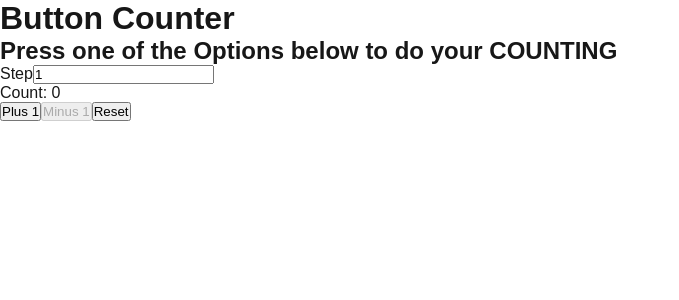
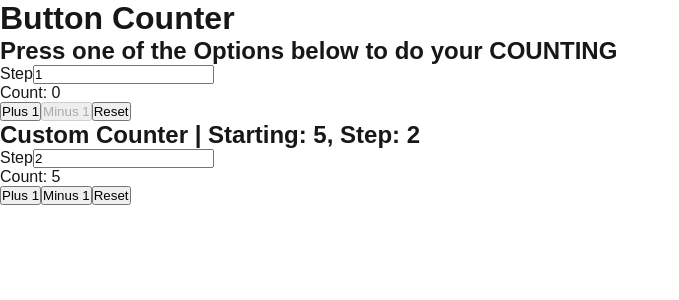
Before and after one commit to SuhailHasanKhan/nextjs-button-counter, a Next.js app: page / in a window 1280 px wide. Shown: the top 300 px of the page, without its empty margins (0-679 px from the left). Built offline with nearby package versions, Linux system fonts and the light colour scheme.

Commit message:
Added the custom counting section on page.js

```diff
--- a/app/page.js
+++ b/app/page.js
@@ -9,7 +9,10 @@ export default function Page() {
         <Counter />
       </section>
 
+      <section className="section">
+        <h2 className="subtitle">Custom Counter | Starting: 5, Step: 2</h2>
+        <Counter initialCount={5} initialStep={2} />
+      </section>
     </main>
-  )
-
+  );
 }
```
